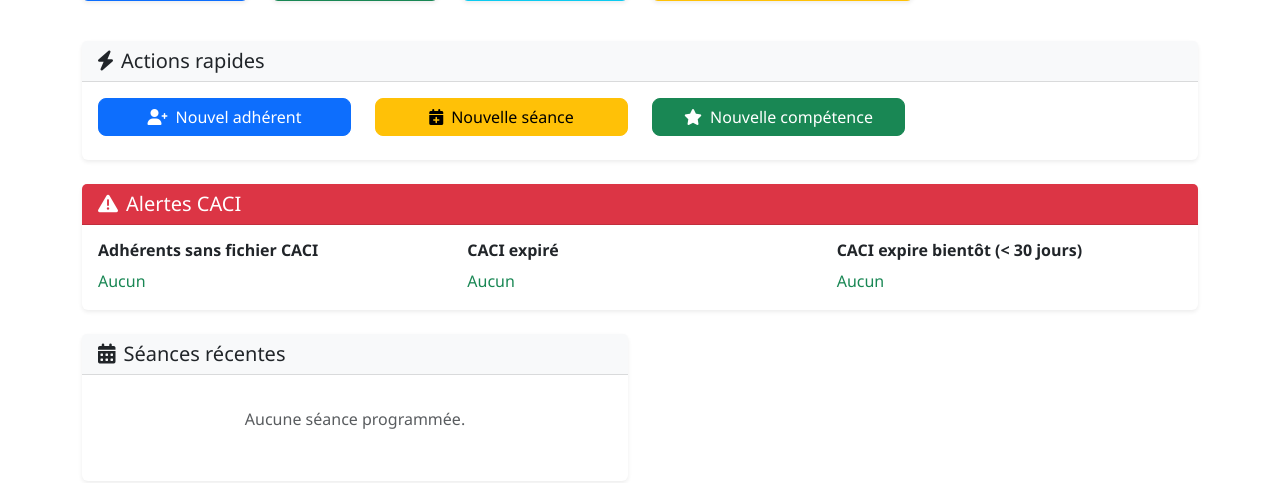
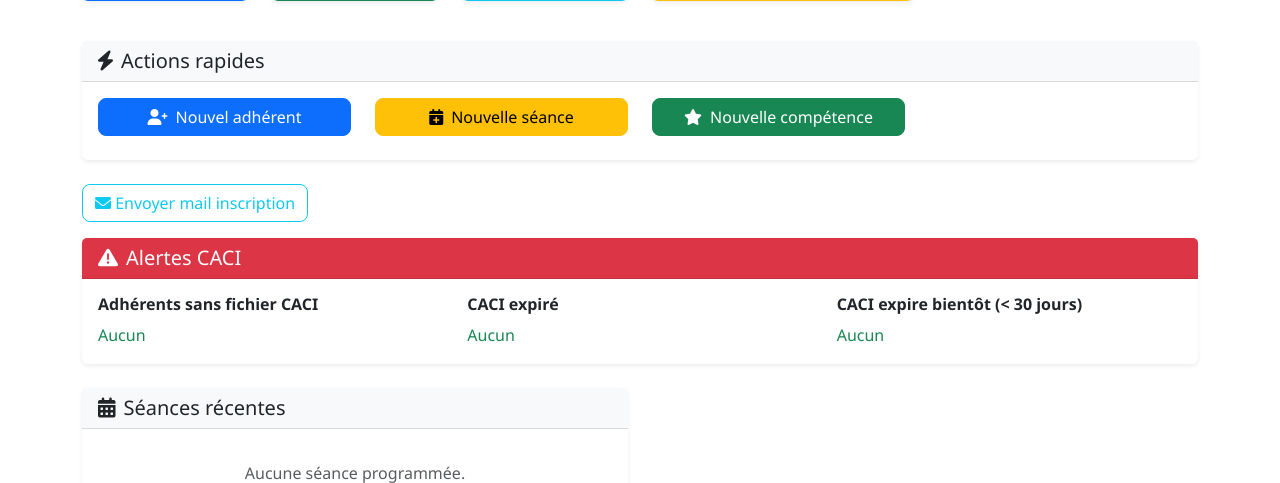
Before and after one commit to abissolah/aquademie-technique, a Django app: page /adherents/inscription/success/ in a window 1280 px wide. Shown: the part 263-746 px from the top of the page. Run offline with Django 5.2, Linux system fonts and the light colour scheme; the visitor is signed in with stand-in values (Sample User, id 1); data that the repository does not hold is empty.

Commit message:
envoi mail inscription

```diff
--- a/gestion/urls.py
+++ b/gestion/urls.py
@@ -120,4 +120,5 @@ urlpatterns = [
     path('api/recherche-non-membre/', views.api_recherche_non_membre, name='api_recherche_non_membre'),
     path('api/inscrire-non-membre/', views.api_inscrire_non_membre, name='api_inscrire_non_membre'),
     path('inscription/<int:inscription_id>/supprimer/', views.supprimer_inscription_seance, name='supprimer_inscription_seance'),
+    path('envoyer-mail-inscription/', views.envoyer_mail_inscription, name='envoyer_mail_inscription'),
 ]
--- a/gestion/views.py
+++ b/gestion/views.py
@@ -1731,3 +1731,32 @@ def envoyer_mail_covoiturage(request, seance_id):
     if erreurs:
         messages.error(request, "Erreurs lors de l'envoi : " + ", ".join(erreurs))
     return redirect('seance_detail', pk=seance_id)
+
+@csrf_exempt
+@require_POST
+@login_required
+def envoyer_mail_inscription(request):
+    import json
+    try:
+        data = json.loads(request.body)
+        email = data.get('email')
+        if not email:
+            return JsonResponse({'success': False, 'error': 'Adresse email manquante.'})
+        # Lien du formulaire d'inscription publique
+        url = request.build_absolute_uri('/adherents/inscription/')
+        subject = "Finalisation de ton inscription - Aquadémie Paris Plongée"
+        body = f"""
+Bonjour,
+
+Ton inscription n'est pas finalisée, je te prie de remplir ce formulaire : {url}
+
+Note que sans cela tu ne pourras pas t'inscrire aux fosses.
+
+Cordialement,
+Mouss
+"""
+        email_obj = EmailMessage(subject, body, to=[email])
+        email_obj.send()
+        return JsonResponse({'success': True})
+    except Exception as e:
+        return JsonResponse({'success': False, 'error': str(e)})
--- a/templates/gestion/dashboard.html
+++ b/templates/gestion/dashboard.html
@@ -144,6 +144,26 @@
         </div>
     </div>
 </div>
+<!-- Bouton envoyer mail inscription -->
+<div class="mb-3">
+  <button class="btn btn-outline-info" type="button" onclick="ouvrirDialogMailInscription()">
+    <i class="fas fa-envelope"></i> Envoyer mail inscription
+  </button>
+</div>
+<!-- Dialog HTML5 -->
+<dialog id="dialogMailInscription">
+  <form method="dialog" id="formMailInscription">
+    <h5>Envoyer un mail d'inscription</h5>
+    <div class="mb-3">
+      <label for="emailInscription" class="form-label">Adresse email</label>
+      <input type="email" class="form-control" id="emailInscription" name="email" required>
+    </div>
+    <menu>
+      <button type="button" class="btn btn-secondary me-2" onclick="fermerDialogMailInscription()">Annuler</button>
+      <button type="submit" class="btn btn-primary">Envoyer</button>
+    </menu>
+  </form>
+</dialog>
 <!-- Bloc Alertes CACI déplacé ici -->
 <div class="row mb-4">
     <div class="col-md-12">
@@ -274,3 +294,36 @@
     </div>
 </div>
 {% endblock %}
+
+{% block extra_js %}
+<script>
+function ouvrirDialogMailInscription() {
+  document.getElementById('dialogMailInscription').showModal();
+}
+function fermerDialogMailInscription() {
+  document.getElementById('dialogMailInscription').close();
+}
+document.getElementById('formMailInscription').addEventListener('submit', function(e) {
+  e.preventDefault();
+  const email = document.getElementById('emailInscription').value;
+  fetch("{% url 'envoyer_mail_inscription' %}", {
+    method: 'POST',
+    headers: {
+      'Content-Type': 'application/json',
+      'X-CSRFToken': '{{ csrf_token }}',
+    },
+    body: JSON.stringify({ email: email })
+  })
+  .then(response => response.json())
+  .then(data => {
+    if (data.success) {
+      alert('Mail envoyé !');
+      fermerDialogMailInscription();
+    } else {
+      alert(data.error || 'Erreur lors de l\'envoi du mail.');
+    }
+  })
+  .catch(() => alert('Erreur lors de l\'envoi du mail.'));
+});
+</script>
+{% endblock %}
```
